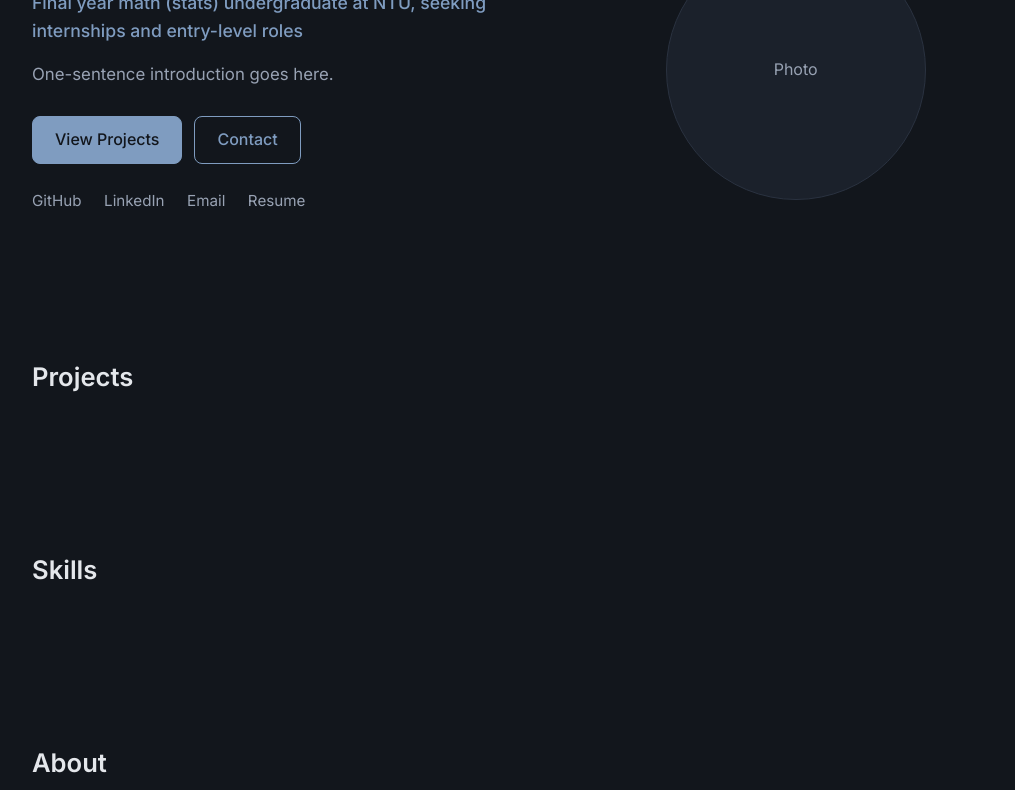
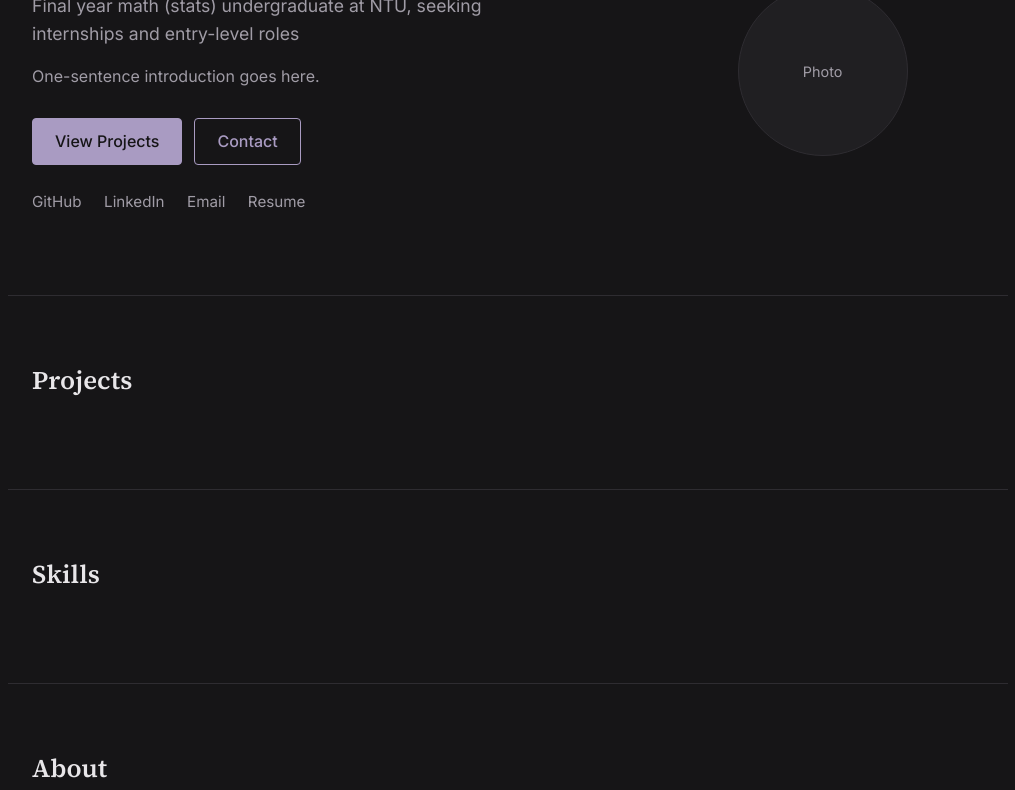
Before and after one commit to charlenetxy/charlenetxy.github.io, a plain HTML site: page index.html in a window 1280 px wide. Shown: the part 196-986 px from the top of the page, without its empty margins (132-1147 px from the left). Drawn offline with Linux system fonts and the light colour scheme.

Commit message:
Update CSS variables and styles for layout adjustments

```diff
--- a/style.css
+++ b/style.css
@@ -1,10 +1,10 @@
 :root {
-  --bg: #12161C;
-  --card: #1B212B;
-  --text: #E4E7EB;
-  --text-soft: #98A2B3;
-  --accent: #7F9CC0;
-  --border: #2A3240;
+  --bg: #161517;
+  --card: #201F22;
+  --text: #E8E6E9;
+  --text-soft: #A09CA6;
+  --accent: #A99BC2;
+  --border: #2E2C31;
 }
 
 * { box-sizing: border-box; }
@@ -19,8 +19,13 @@ body {
   line-height: 1.6;
 }
 
-a { color: var(--accent); text-decoration: none; }
-a:hover { text-decoration: underline; }
+a { color: inherit; text-decoration: none; }
+a:hover { color: var(--accent); }
+
+h1, h2, .nav-name {
+  font-family: "Source Serif 4", Georgia, serif;
+  font-weight: 600;
+}
 
 /* Navigation */
 .nav {
@@ -29,11 +34,10 @@ a:hover { text-decoration: underline; }
   align-items: center;
   max-width: 1000px;
   margin: 0 auto;
-  padding: 24px 24px;
+  padding: 24px;
 }
-.nav-name { color: var(--text); font-weight: 600; }
+.nav-name { font-size: 1.1rem; }
 .nav nav a { margin-left: 24px; color: var(--text-soft); font-size: 0.95rem; }
-.nav nav a:hover { color: var(--text); text-decoration: none; }
 
 /* Sections */
 section {
@@ -41,42 +45,44 @@ section {
   margin: 0 auto;
   padding: 64px 24px;
 }
+section + section { border-top: 1px solid var(--border); }
 h2 { font-size: 1.6rem; margin: 0 0 24px; }
 
 /* Hero */
 .hero {
   display: grid;
-  grid-template-columns: 1.4fr 1fr;
+  grid-template-columns: 1.8fr 1fr;
   gap: 48px;
   align-items: center;
   padding-top: 48px;
   padding-bottom: 80px;
 }
 h1 { font-size: 2.8rem; line-height: 1.15; margin: 0 0 12px; }
-.role { color: var(--accent); font-weight: 500; font-size: 1.1rem; margin: 0 0 16px; }
-.intro { color: var(--text-soft); font-size: 1.05rem; max-width: 520px; margin: 0 0 28px; }
+.role { color: var(--text-soft); font-size: 1.1rem; margin: 0 0 16px; max-width: 520px; }
+.intro { color: var(--text-soft); max-width: 520px; margin: 0 0 28px; }
 
 .buttons { display: flex; gap: 12px; flex-wrap: wrap; margin-bottom: 24px; }
 .btn {
   display: inline-block;
   padding: 10px 22px;
-  border-radius: 8px;
+  border-radius: 4px;
   font-weight: 500;
   border: 1px solid var(--accent);
 }
-.btn:hover { text-decoration: none; opacity: 0.85; }
 .btn-primary { background: var(--accent); color: var(--bg); }
+.btn-primary:hover { color: var(--bg); opacity: 0.85; }
 .btn-secondary { color: var(--accent); }
+.btn-secondary:hover { background: var(--accent); color: var(--bg); }
 
 .small-links a { margin-right: 18px; color: var(--text-soft); font-size: 0.95rem; }
-.small-links a:hover { color: var(--text); }
+.small-links a:hover { color: var(--accent); }
 
 /* Photo */
 .hero-photo { display: flex; justify-content: center; }
 .hero-photo img,
 .photo-placeholder {
-  width: 260px;
-  height: 260px;
+  width: 170px;
+  height: 170px;
   border-radius: 50%;
   object-fit: cover;
   border: 1px solid var(--border);
@@ -87,6 +93,7 @@ h1 { font-size: 2.8rem; line-height: 1.15; margin: 0 0 12px; }
   display: flex;
   align-items: center;
   justify-content: center;
+  font-size: 0.9rem;
 }
 
 /* Footer */
@@ -99,8 +106,8 @@ footer {
 
 /* Mobile */
 @media (max-width: 720px) {
-  .hero { grid-template-columns: 1fr; gap: 32px; }
-  .hero-photo { order: -1; }
+  .hero { grid-template-columns: 1fr; gap: 28px; }
+  .hero-photo { order: -1; justify-content: flex-start; }
   h1 { font-size: 2.2rem; }
-  .hero-photo img, .photo-placeholder { width: 180px; height: 180px; }
+  .hero-photo img, .photo-placeholder { width: 120px; height: 120px; }
 }
```
